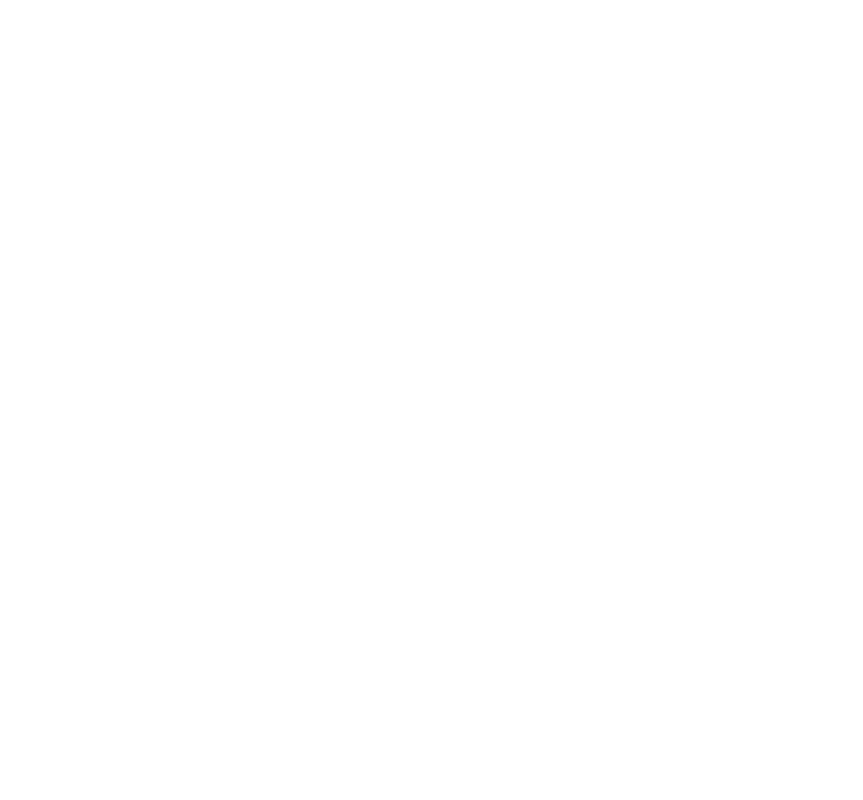
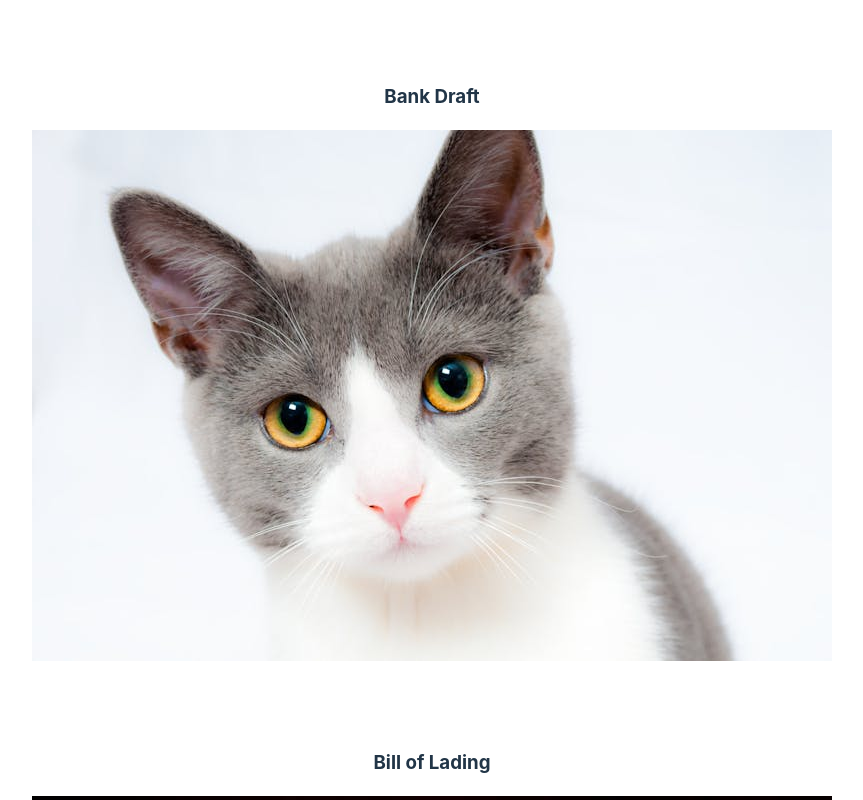
Before and after one commit to Ishagoyal/zania-task, a React (Vite) app: page / in a window 1280 px wide. Shown: the top 800 px of the page, without its empty margins (208-1071 px from the left). Built offline with nearby package versions, Linux system fonts and the light colour scheme.

Commit message:
Added cardgrid component and basic changes in the components

```diff
--- a/src/App.tsx
+++ b/src/App.tsx
@@ -1,7 +1,12 @@
 import "./App.css";
+import CardGrid from "./components/CardGrid";
 
 function App() {
-  return <div></div>;
+  return (
+    <div>
+      <CardGrid></CardGrid>
+    </div>
+  );
 }
 
 export default App;
--- a/src/components/Card.tsx
+++ b/src/components/Card.tsx
@@ -6,6 +6,8 @@
   onClick: (image: string) => void;
 }
 const Card: React.FC<CardProps> = ({ item, onClick }) => {
+  const [loading, setLoading] = useState(true);
+
   const thumbnailMap: { [key: string]: string } = {
     "bank-draft": "public/images/cat-pet-animal-domestic-104827.jpeg",
     "bill-of-lading": "public/images/kitty-cat-kitten-pet-45201 (1).jpeg",
@@ -14,9 +16,17 @@
     "bill-of-lading-2": "public/images/pexels-photo-4587959.jpeg",
   };
 
+  const handleImageLoad = () => setLoading(false);
+
   return (
-    <div>
+    <div className="card" onClick={() => onClick(thumbnailMap[item.type])}>
       <h3>{item.title}</h3>
+      {loading && <div className="spinner"> Loading...</div>}
+      <img
+        src={thumbnailMap[item.type]}
+        alt={item.title}
+        onLoad={handleImageLoad}
+      ></img>
     </div>
   );
 };
--- /dev/null
+++ b/src/components/CardGrid.tsx
@@ -0,0 +1,36 @@
+import React, { useEffect, useState } from "react";
+import { CardItem } from "../types";
+import Card from "./Card";
+import CardOverlay from "./CardOverlay";
+
+const CardGrid: React.FC = () => {
+  const [data, setData] = useState<CardItem[]>([]);
+  const [overlayImage, setOverlayImage] = useState<string | null>(null);
+
+  useEffect(() => {
+    fetch("public/data.json")
+      .then((response) => response.json())
+      .then(setData);
+  }, []);
+
+  const handleCardClick = (image: string) => {
+    setOverlayImage(image);
+  };
+  return (
+    <div className="cardGrid">
+      {data.map((item, index) => (
+        <div>
+          <Card item={item} onClick={handleCardClick}></Card>
+        </div>
+      ))}
+      {overlayImage && (
+        <CardOverlay
+          image={overlayImage}
+          onClose={() => setOverlayImage(null)}
+        ></CardOverlay>
+      )}
+    </div>
+  );
+};
+
+export default CardGrid;
--- a/src/components/CardOverlay.tsx
+++ b/src/components/CardOverlay.tsx
@@ -1,4 +1,4 @@
-import React, { useState } from "react";
+import React, { useEffect } from "react";
 
 interface CardOverlayProps {
   image: string;
@@ -6,6 +6,15 @@
 }
 
 const CardOverlay: React.FC<CardOverlayProps> = ({ image, onClose }) => {
+  useEffect(() => {
+    const handleKeyDown = (e: KeyboardEvent) => {
+      if (e.key === "Escape") {
+        onClose();
+      }
+    };
+    window.addEventListener("keydown", handleKeyDown);
+    return () => window.removeEventListener("keydown", handleKeyDown);
+  }, [onClose]);
   return (
     <div className="overlay" onClick={onClose}>
       <img src={image} alt="Document"></img>
```
